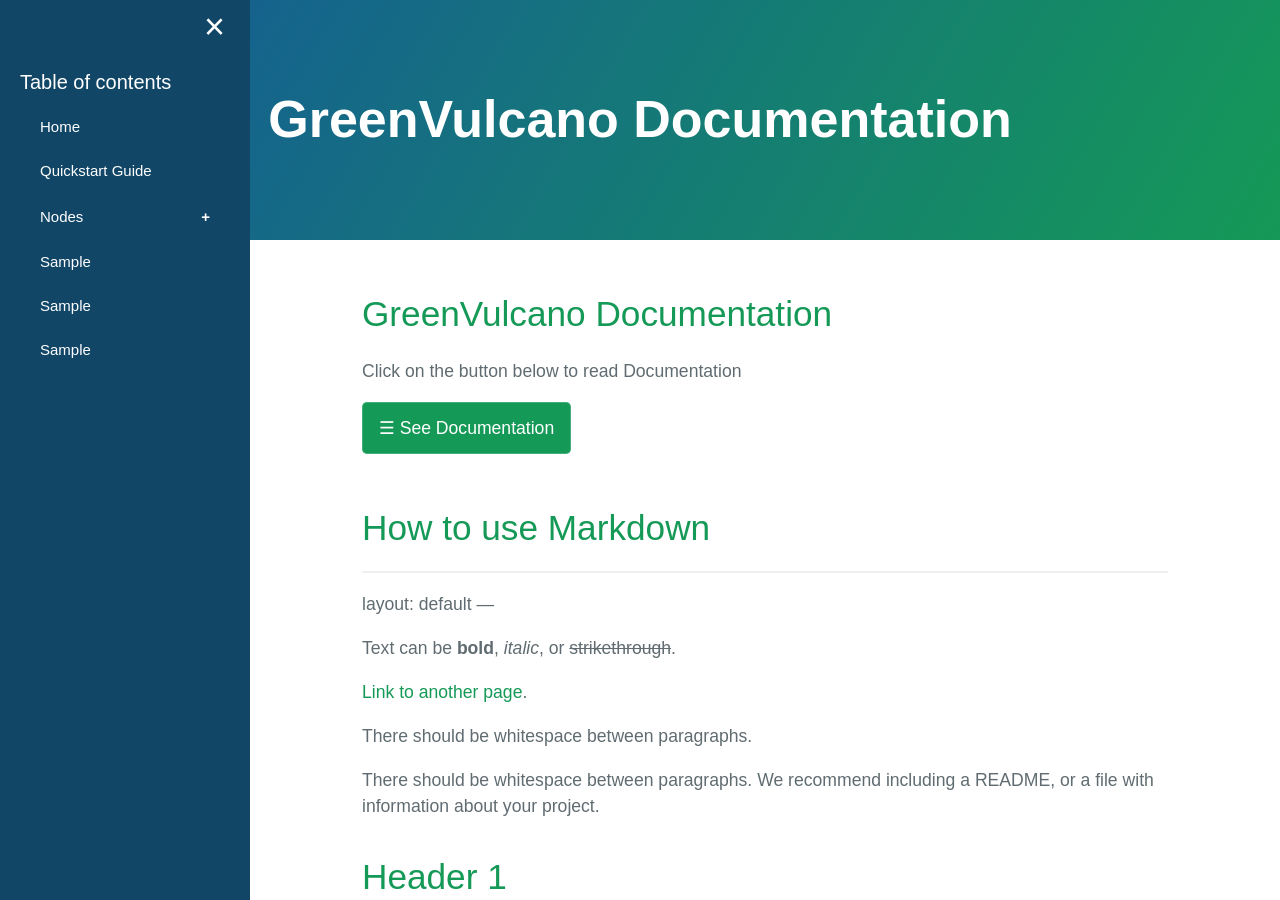
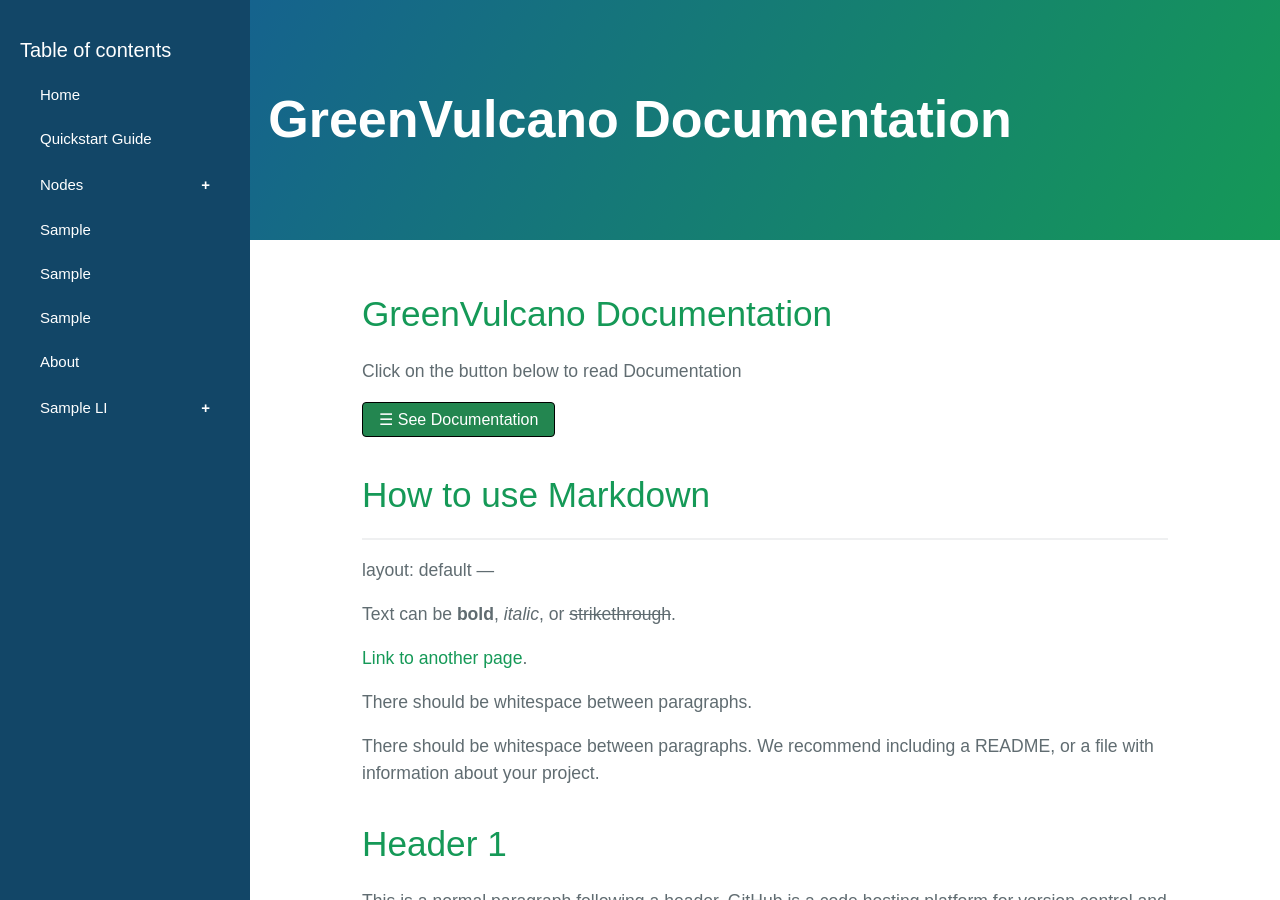
Before and after one commit to dianamw/GreenVulcano-Beta, a Jekyll site: the page built from index.md, in a window 1280 px wide and 900 px high. Built offline with Jekyll 4.4.1, drawn with Linux system fonts in a browser that asks for light colours; our own code applies the rules of GitHub Pages for plain Markdown files; the repository's description, which GitHub fills in, is left out.

Commit message:
Update body.html

```diff
--- a/_includes/body.html
+++ b/_includes/body.html
@@ -1,66 +1,79 @@
 <body>
+<!-- Header Logo GreenVulcano -->
   <section class="page-header">
     <h1 class="project-name">{{ site.title | default: site.github.repository_name }}</h1>
     <!-- <h1 class="project-tagline">{{ site.description | default: site.github.project_tagline }}</h1> -->
   </section>
+  <!--Wrapper-->
   <section class="main-content">
-
-    <div id="mySidenav" class="sidebar">
-      <p class="closebtn" onclick="closeNav()">&times;</a>
+	<!-- Inizio Sidebar -->
+	<div id="mySidenav" class="sidebar">
       <h2 id="titleT"> Table of contents</h2>
+	   <!-- Inizio Sidebar Sections -->
+	   <!-- Home -->
       <div id="listed">
         <ul><a href="{{ "index " | relative_url }}">Home</a></ul>
       </div>
       <div class="panel">
       </div>
-
+	<!-- QuickStart Guide -->
       <div id="listed">
         <ul><a href="{{ "pages/quickstartguide " | relative_url }}">Quickstart Guide</a></ul>
       </div>
-      <!--<div class="panel">
-      </div>
-      <div id="listed">
-        <ul><a href="{{ "" | relative_url }}">About</a></ul>
-      </div> -->
-
+	<!--Nodes e sottomenu -->
       <button class="accordion">Nodes</button>
       <div class="panel">
         <div id="listed">
-          <li><a href="{{ "nodes/changeGVBuffer" | relative_url}}"> ChangeGVBuffer</a></li>
-          <li><a href="{{ "nodes/check" | relative_url}}"> Check </a></li>
+          <li><a href="{{ "nodes/changeGVBuffer " | relative_url}}"> ChangeGVBuffer</a></li>
+          <li><a href="{{ "nodes/check " | relative_url}}"> Check </a></li>
           <li><a href="{{ "" | relative_url}}"> ... </a></li>
         </div>
       </div>
+	  <!-- Sezione vuota -->
       <div id="listed">
         <ul><a href="{{ ""| relative_url }}">Sample</a></ul>
       </div>
       <div class="panel">
       </div>
 
+	<!-- Sezione vuota -->
       <div id="listed">
         <ul><a href="{{ "" | relative_url }}">Sample</a></ul>
       </div>
       <div class="panel">
       </div>
+
+	<!-- Sezione vuota -->
       <div id="listed">
         <ul><a href="{{ "" | relative_url }}">Sample</a></ul>
       </div>
+	  <div class="panel">
+      </div>
 
+	<!-- Sezione vuota -->
+      <div id="listed">
+        <ul><a href="{{ "" | relative_url }}">About</a></ul>
+      </div>
+	  <div class="panel">
+      </div>
 
-   <!-- <button class="accordion">Sample LI</button>
+	<!-- Sezione con sottomenu vuota -->
+	  <button class="accordion">Sample LI</button>
       <div class="panel">
         <div id="listed">
           <li><a href="{{ "" | relative_url}}"> Sample</a></li>
           <li><a href="{{ "" | relative_url}}"> Sample</a></li>
         </div>
-      </div> -->
     </div>
-
+	<!-- Fine Sidebar -->
+    </div>
+	<!-- Inizio Main -->
     <div id="main">
       <h1>GreenVulcano Documentation</h1>
       <p>Click on the button below to read Documentation</p>
-      <button class="btn" onclick="openNav()">&#9776; See Documentation</button>
+      <button class="Button Button-green" onclick="openNav()">&#9776; See Documentation</button>
       {{ content }}
+	<!-- Fine Main -->
 </body>
 <script>
   var acc = document.getElementsByClassName("accordion");
@@ -77,105 +90,3 @@
     }
   }
 </script>
-
-
-
-
-
-<!--<body>
-  <section class="page-header">
-    <h1 class="project-name">{{ site.title | default: site.github.repository_name }}</h1>
-    <h1 class="project-tagline">{{ site.description | default: site.github.project_tagline }}</h1>
-  </section>
-  <section class="main-content">
-
-    <div id="mySidenav" class="sidebar">
-      <!--<p class="closebtn" onclick="closeNav()">&times;</a>-->
-     <!-- <h2 id="titleT"> Table of contents</h2>
-      <div id="listed">
-        <ul><a href="{{ "index " | relative_url }}">Home</a></ul>
-      </div>
-      <div class="panel">
-      </div>
-
-      <div id="listed">
-        <ul><a href="{{ "pages/quickstartguide " | relative_url }}">Quickstart Guide</a></ul>
-      </div>
-      <!--<div class="panel">
-      </div>
-      <div id="listed">
-        <ul><a href="{{ "pages/about " | relative_url }}">About</a></ul>
-      </div> -->
-
-     <!--<button class="accordion">Nodes</button>
-      <div class="panel">
-        <div id="listed">
-          <li><a href="{{ "nodes/ChangeGVBuffer " | relative_url}}"> ChangeGVBuffer</a></li>
-          <li><a href="{{ "pages/nodes2 " | relative_url}}"> Sample</a></li>
-        </div>
-      </div>
-      <div id="listed">
-        <ul><a href="{{ "index " | relative_url }}">Sample</a></ul>
-      </div>
-      <div class="panel">
-      </div>
-
-      <div id="listed">
-        <ul><a href="{{ "pages/quickstartguide " | relative_url }}">Sample</a></ul>
-      </div>
-      <div class="panel">
-      </div>
-      <div id="listed">
-        <ul><a href="{{ "pages/about " | relative_url }}">Sample</a></ul>
-      </div>
-
-
-      <button class="accordion">Sample LI</button>
-      <div class="panel">
-        <div id="listed">
-          <li><a href="{{ "pages/nodes1 " | relative_url}}"> Sample</a></li>
-          <li><a href="{{ "pages/nodes2 " | relative_url}}"> Sample</a></li>
-        </div>
-      </div>
-    </div>
-
-    <div id="main">
-      <h1>GreenVulcano Documentation</h1>
-      <p>Click on the button below to read Documentation</p>
-      <button class="Button Button-green" onclick="toggle()">&#9776; See Documentation</button>
-       {{ content }}
-    </div>
-</body>
-<script>
-  //script toggle sidebar
-  var sidebar = false;
-function toggle(){
-  if(!sidebar){
-      sidebar = true;
-      document.getElementById("mySidenav").style.width = "250px";
-      document.getElementById("main").style.marginLeft = "250px";
-       return;
-  }
-
-  if(sidebar){
-    sidebar = false;
-    document.getElementById("mySidenav").style.width = "0";
-    document.getElementById("main").style.marginLeft = "0";
-  	}
-  }
-
-
-  var acc = document.getElementsByClassName("accordion");
-  var i;
-  for (i = 0; i < acc.length; i++) {
-    acc[i].onclick = function() {
-      this.classList.toggle("active");
-      var panel = this.nextElementSibling;
-      if (panel.style.maxHeight) {
-        panel.style.maxHeight = null;
-      } else {
-        panel.style.maxHeight = panel.scrollHeight + "px";
-      }
-    }
-  }
-</script> -->
```
